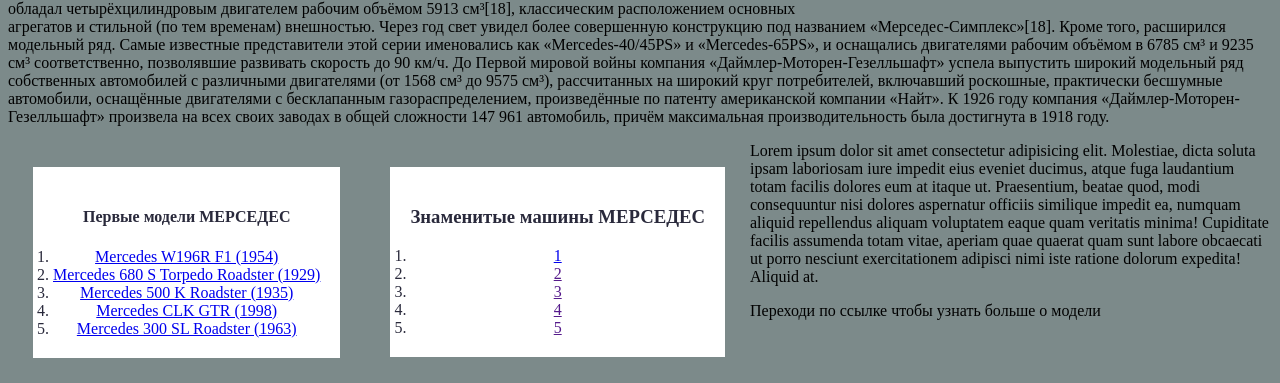
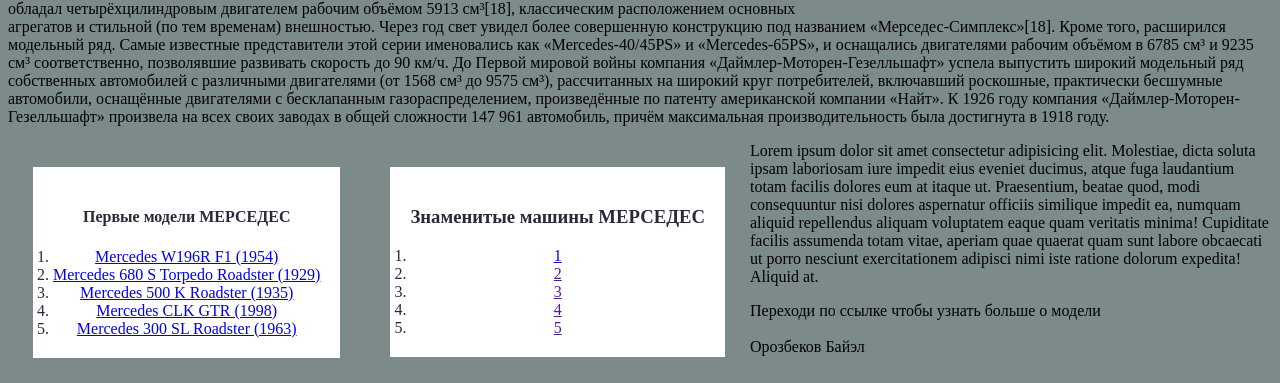
Before and after one commit to OrozbekovBaiel/22.10CW, a plain HTML site: page index.html in a window 1280 px wide. Shown: the part 859-1242 px from the top of the page. Drawn offline with Linux system fonts and the light colour scheme.

Commit message:
added index.html

```diff
--- a/index.html
+++ b/index.html
@@ -100,6 +100,61 @@
     obcaecati ut porro nesciunt exercitationem adipisci nimi iste ratione dolorum expedita! Aliquid at.</p>
 <footer>Переходи по ссылке чтобы узнать больше о модели
 </footer>
+
+
+
+
+
+
+
+
+
+
+
+
+
+
+
+
+
+
+
+
+
+
+
+
+
+
+
+
+
+
+
+
+
+
+
+
+
+
+
+
+
+
+
+
+
+
+
+
+
+
+
+
+
+<br>
+<article>Орозбеков Байэл</article>
 </body>
 
 </html>
```
